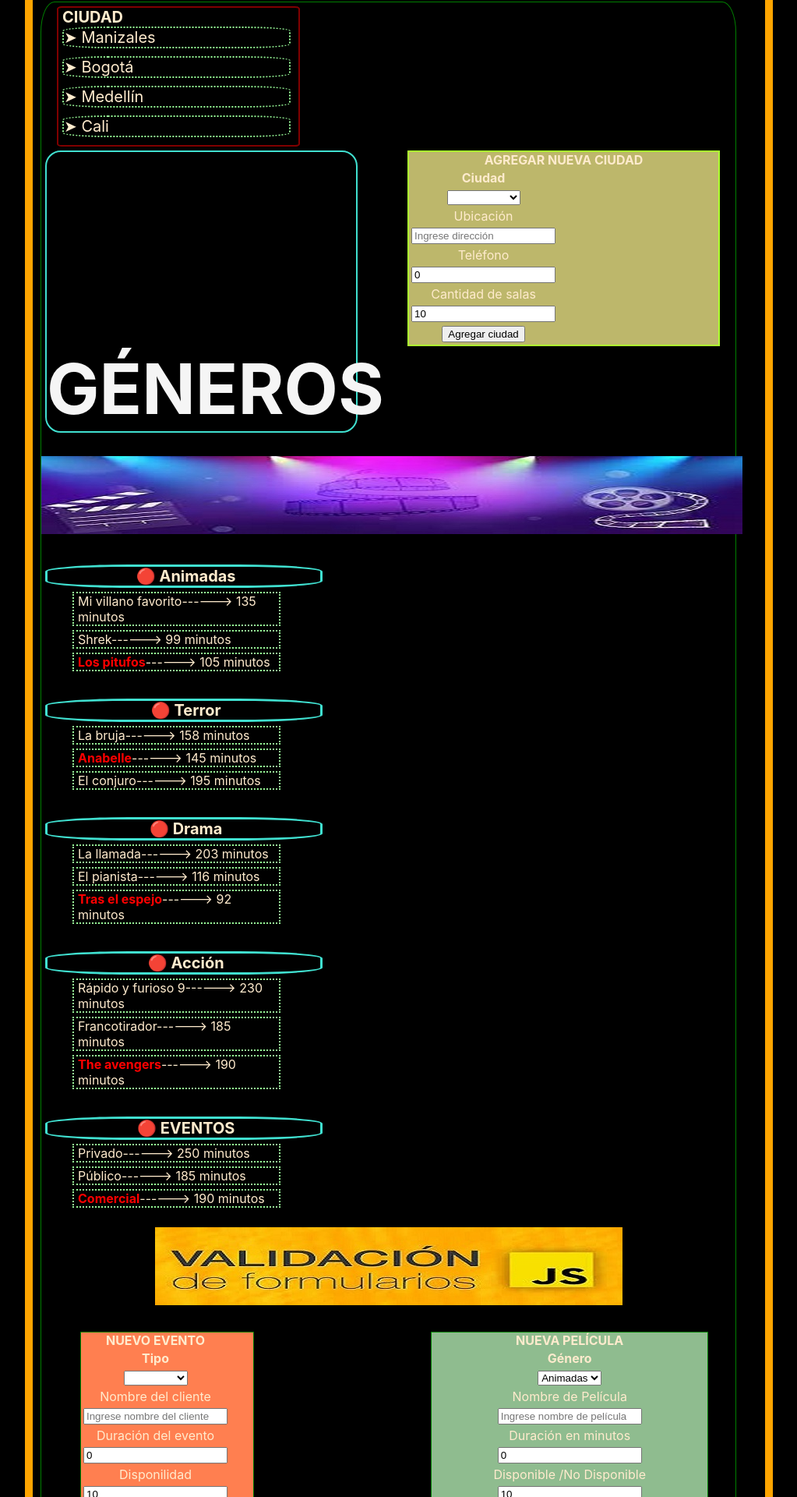
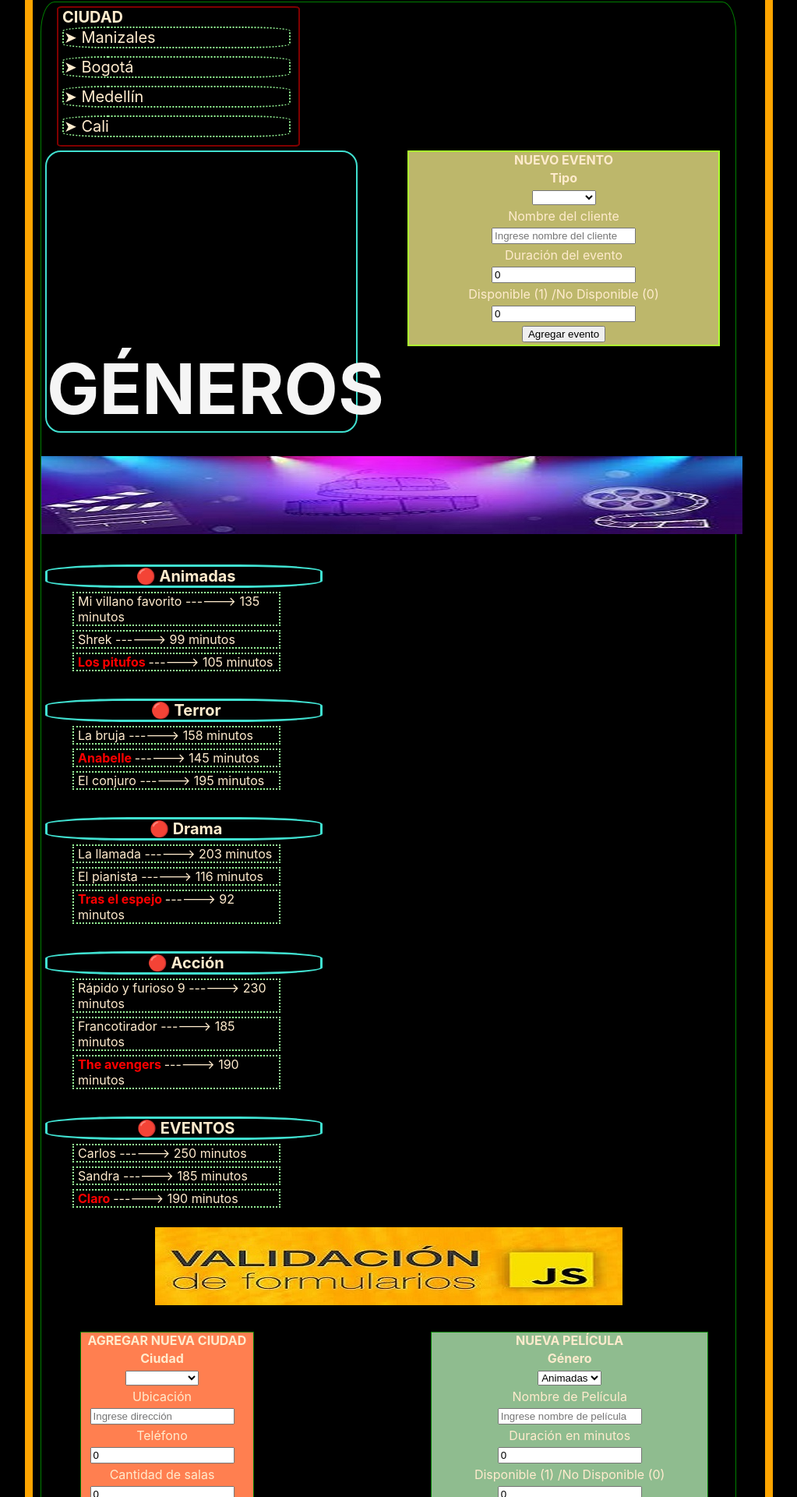
Before and after one commit to giovannifranco11/react-forms-create, a React (Create React App) app: page / in a window 1280 px wide. Shown: the part 441-2361 px from the top of the page at 78% size, without its empty margins (128-1151 px from the left). Built offline with nearby package versions, Linux system fonts and the light colour scheme.

Commit message:
Se modifica posición de los formularios

```diff
--- a/src/pages/peliculas/components/rojo/product-row.comp.jsx
+++ b/src/pages/peliculas/components/rojo/product-row.comp.jsx
@@ -9,11 +9,11 @@ const ProductRow = (props) => {
             {
                 props.product.stock === 0
                 ?//if true
-                <span className="product-without-stock">{props.product.nombre}</span>
+                <span className="product-without-stock">{props.product.nombre} {props.product.nombreE}</span>
                 ://else
-                <span>{props.product.nombre}</span>
+                <span>{props.product.nombre} {props.product.nombreE}</span>
             }
-           {'------>'}  {props.product.duracion} {"minutos"}
+            {'------>'}  {props.product.duracion} {props.product.duracionE} {"minutos"}
         </div>
     );
 
--- a/src/pages/peliculas/components/verde/product-table.comp.jsx
+++ b/src/pages/peliculas/components/verde/product-table.comp.jsx
@@ -15,8 +15,11 @@ const ProductTable = (props) => {
 
     const [category, setCategory] = useState('g1');
     const [nombre, setNombre] = useState('');
+    const [nombreC, setNombreC] = useState('');
     const [duracion, setDuracion] = useState('0');
-    const [stock, setStock] = useState('10');
+    const [duracionC, setDuracionC] = useState('0');
+    const [stock, setStock] = useState('0');
+    const [stockC, setStockC] = useState('0');
 
     const addProduct = (event) =>{
         event.preventDefault();
@@ -42,123 +45,6 @@ const ProductTable = (props) => {
 
             <div className="ciudad">
 
-            <form>
-            <b>AGREGAR NUEVA CIUDAD</b>
-                <table>
-                    <tbody>
-                    <tr>
-                        <td>
-                       <b>Ciudad</b>
-                        </td>
-                    </tr>
-                    <tr>
-                        <td>
-                        <select
-                            value={category}
-                            onChange={(event)=>{
-                                setCategory(event.target.value);
-                            }}
-                        >
-                            <option value="Vacio"></option>
-                            <option value="g11">Pereira</option>
-                            <option value="g21">Leticia</option>
-                            <option value="g31">Barranquilla</option>
-                            <option value="g41">Cartagena</option>
-                        </select>
-                        </td>
-                    </tr>
-                    <tr>
-                        <td>Ubicación</td>
-                    </tr>
-                    <tr>
-                        <td>
-                            <input
-                                type="text"
-                                placeholder="Ingrese dirección"
-                                value={nombre}
-                                onChange={(event)=>{
-                                    setNombre(event.target.value);
-                                }}
-                            />
-                        </td>
-
-                    </tr>
-                    <tr>
-                        <td>Teléfono</td>
-                    </tr>
-                    <tr>
-                        <td>
-                            <input
-                                type="text"
-                                placeholder="Ingrese duración en min"
-                                value={duracion}
-                                onChange={(event)=>{
-                                    setDuracion(event.target.value);
-                                }}
-                            />
-
-                        </td>
-                    </tr>
-                    <tr>
-                        <td>Cantidad de salas</td>
-                    </tr>
-                    <tr>
-                        <td>
-                            <input
-                                type="text"
-                                placeholder="Esta disponible?"
-                                value={stock}
-                                onChange={(event)=>{
-                                    setStock(event.target.value);
-                                }}
-                            />
-
-                        </td>
-                    </tr>
-                    <tr>
-                        <td>
-                            <button
-                                onClick={addProduct}
-                            >
-                                Agregar ciudad
-                            </button>
-                        </td>
-                    </tr>
-
-                    </tbody>
-
-
-                </table>
-            </form>
-
-            </div>
-
-            <div className="genero">GÉNEROS</div>
-            <img src={uno} />
-            {props.listaPeliculas.map((category, index)=>{
-
-                  return (
-                    <React.Fragment key={category.id}>
-                        <ProductCategoryRow categoryName={category.nombre}/>
-
-                        {category.products.map((product, indexProduct)=>{
-                            return (
-                                <ProductRow
-                                    key={product.id}
-                                    product={product}
-                                    categoryMasInfo={category.nombre}
-                                />
-                            );
-                        })}
-                    </React.Fragment>
-                  );
-            })}
-            <br />
-            <img src={tres} />
-            <br /><br />
-            </div>
-
-            <div className="form-two">
             <form>
             <b>NUEVO EVENTO</b>
                 <table>
@@ -217,7 +103,7 @@ const ProductTable = (props) => {
                         </td>
                     </tr>
                     <tr>
-                        <td>Disponilidad</td>
+                        <td>Disponible (1) /No Disponible (0)</td>
                     </tr>
                     <tr>
                         <td>
@@ -247,6 +133,123 @@ const ProductTable = (props) => {
 
                 </table>
             </form>
+         </div>
+
+            <div className="genero">GÉNEROS</div>
+            <img src={uno} />
+            {props.listaPeliculas.map((category, index)=>{
+
+                  return (
+                    <React.Fragment key={category.id}>
+                        <ProductCategoryRow categoryName={category.nombre}/>
+
+                        {category.products.map((product, indexProduct)=>{
+                            return (
+                                <ProductRow
+                                    key={product.id}
+                                    product={product}
+                                    categoryMasInfo={category.nombre}
+                                />
+                            );
+                        })}
+                    </React.Fragment>
+                  );
+            })}
+            <br />
+            <img src={tres} />
+            <br /><br />
+            </div>
+
+            <div className="form-two">
+            <form>
+            <b>AGREGAR NUEVA CIUDAD</b>
+                <table>
+                    <tbody>
+                    <tr>
+                        <td>
+                       <b>Ciudad</b>
+                        </td>
+                    </tr>
+                    <tr>
+                        <td>
+                        <select
+                            value={category}
+                            onChange={(event)=>{
+                                setCategory(event.target.value);
+                            }}
+                        >
+                            <option value="Vacio"></option>
+                            <option value="g11">Pereira</option>
+                            <option value="g21">Leticia</option>
+                            <option value="g31">Barranquilla</option>
+                            <option value="g41">Cartagena</option>
+                        </select>
+                        </td>
+                    </tr>
+                    <tr>
+                        <td>Ubicación</td>
+                    </tr>
+                    <tr>
+                        <td>
+                            <input
+                                type="text"
+                                placeholder="Ingrese dirección"
+                                value={nombreC}
+                                onChange={(event)=>{
+                                    setNombre(event.target.value);
+                                }}
+                            />
+                        </td>
+
+                    </tr>
+                    <tr>
+                        <td>Teléfono</td>
+                    </tr>
+                    <tr>
+                        <td>
+                            <input
+                                type="text"
+                                placeholder="Ingrese duración en min"
+                                value={duracionC}
+                                onChange={(event)=>{
+                                    setDuracionC(event.target.value);
+                                }}
+                            />
+
+                        </td>
+                    </tr>
+                    <tr>
+                        <td>Cantidad de salas</td>
+                    </tr>
+                    <tr>
+                        <td>
+                            <input
+                                type="text"
+                                placeholder="Esta disponible?"
+                                value={stockC}
+                                onChange={(event)=>{
+                                    setStockC(event.target.value);
+                                }}
+                            />
+
+                        </td>
+                    </tr>
+                    <tr>
+                        <td>
+                            <button
+                                onClick={addProduct}
+                            >
+                                Agregar ciudad
+                            </button>
+                        </td>
+                    </tr>
+
+                    </tbody>
+
+
+                </table>
+            </form>
+
         </div>
 
             <div className="products-form">
@@ -308,7 +311,7 @@ const ProductTable = (props) => {
                         </td>
                     </tr>
                     <tr>
-                        <td>Disponible /No Disponible</td>
+                        <td>Disponible (1) /No Disponible (0)</td>
                     </tr>
                     <tr>
                         <td>
--- a/src/pages/peliculas/components/verde/product-table.style.css
+++ b/src/pages/peliculas/components/verde/product-table.style.css
@@ -31,7 +31,7 @@
     border: 1px solid green;
     display: flex;
     flex-direction: row;
-    justify-content: left;
+    justify-content: center;
     margin-top: 10px;
     margin-bottom: 15px;
     margin-left: 50px;
@@ -66,4 +66,7 @@
     margin-left: 400px;
     margin-right: 20px;
     float: right;
+    display: flex;
+    flex-direction: row;
+    justify-content: center;
 }
--- a/src/pages/peliculas/peliculas.page.jsx
+++ b/src/pages/peliculas/peliculas.page.jsx
@@ -110,19 +110,19 @@ const PeliculasPage = () => {
                         products:[
                             {
                                 id:"g4p1",
-                                nombre:"Privado",
+                                nombre:"Carlos",
                                 duracion:"250",
                                 stock:5,
                             },
                             {
                                 id:"g4p2",
-                                nombre:"Público",
+                                nombre:"Sandra",
                                 duracion:"185",
                                 stock:15,
                             },
                             {
                                 id:"g4p3",
-                                nombre:"Comercial",
+                                nombre:"Claro",
                                 duracion:"190",
                                 stock:0,
                             }
```
